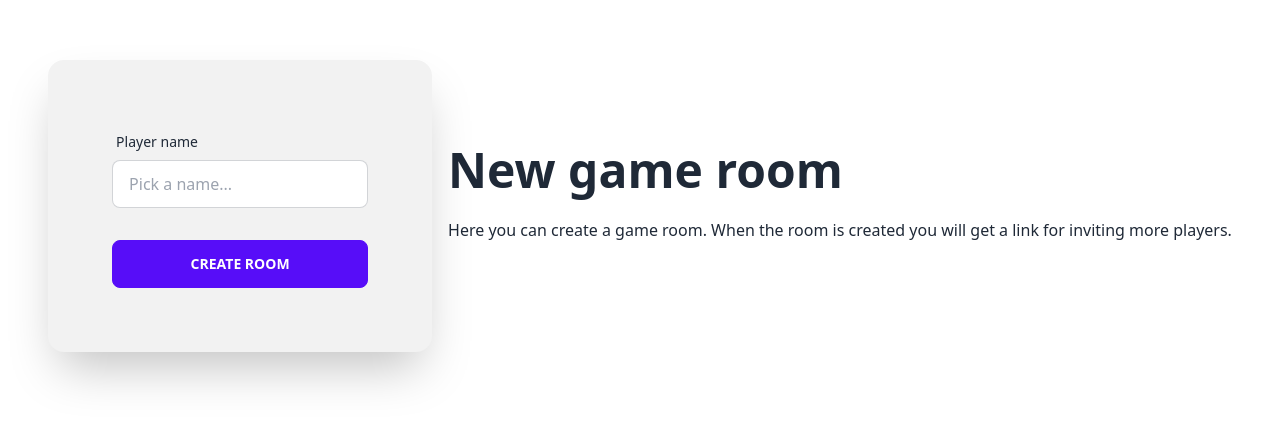
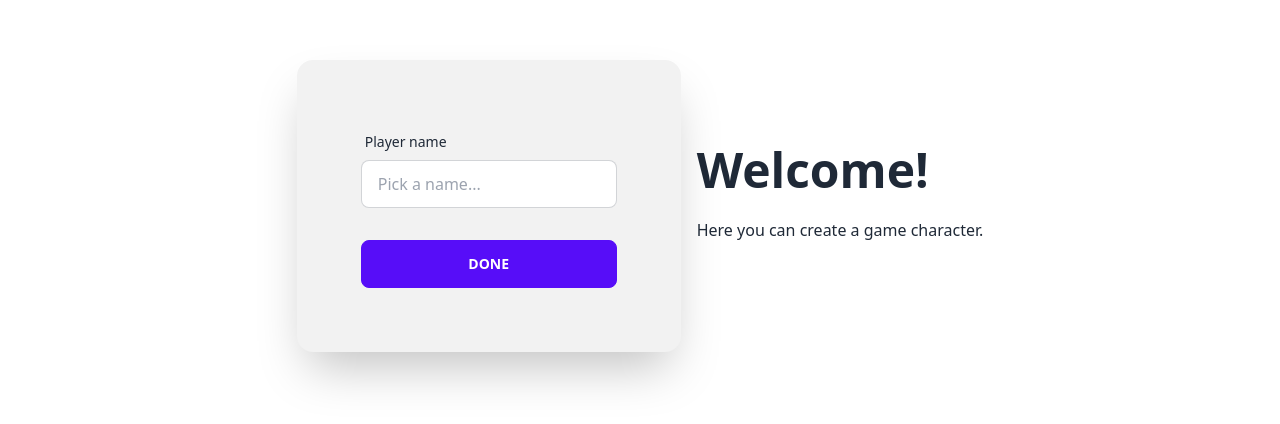
Before and after one commit to davidgrankvist/maze-game, a React (Vite) app in the folder client/: page / in a window 1280 px wide. Shown: the part 194-618 px from the top of the page. Built offline with nearby package versions, Linux system fonts and the light colour scheme.

Commit message:
add character page
- set name globally via one page
- reroute if no name is set yet

```diff
--- a/client/src/App.tsx
+++ b/client/src/App.tsx
@@ -3,14 +3,17 @@ import { BrowserRouter, Routes, Route } from 'react-router-dom';
 import { Lobby } from './pages/Lobby';
 import { Room } from './pages/Room';
 import { Game } from './pages/Game';
+import { Character } from './pages/Character';
+import { CharacterCheck } from './common/components/CharacterCheck';
 
 function App() {
   return (
     <BrowserRouter>
       <Routes>
-        <Route path="/" element={<Lobby />} />
-        <Route path="/room/:roomCode" element={<Room />} />
-        <Route path="/game/:roomCode" element={<Game />} />
+        <Route path="/" element={<Character />} />
+        <Route path="/lobby" element={<CharacterCheck><Lobby /></CharacterCheck>} />
+        <Route path="/room/:roomCode" element={<CharacterCheck><Room /></CharacterCheck>} />
+        <Route path="/game/:roomCode" element={<CharacterCheck><Game /></CharacterCheck>} />
         <Route path="/*" element={"Not found"} />
       </Routes>
     </BrowserRouter>
--- /dev/null
+++ b/client/src/common/components/CharacterCheck.tsx
@@ -0,0 +1,18 @@
+import { useEffect } from "react";
+import { useNavigate } from "react-router";
+import { getPlayerName } from "../localStorage";
+
+interface CharacterCheckProps {
+  children: JSX.Element;
+}
+
+export function CharacterCheck({ children }: CharacterCheckProps): JSX.Element {
+  const navigate = useNavigate();
+  const name = getPlayerName();
+  useEffect(() => {
+    if (!name) {
+      navigate("/");
+    }
+  }, [navigate, name]);
+  return name ? children : <div />;
+}
--- /dev/null
+++ b/client/src/pages/Character.tsx
@@ -0,0 +1,42 @@
+
+import { useNavigate } from "react-router";
+import { getPlayerName, setPlayerName } from "../common/localStorage";
+
+
+export function Character(): JSX.Element {
+  const navigate = useNavigate();
+
+  const handleSubmit: React.FormEventHandler = async (e) => {
+    e.preventDefault();
+    const form = e.target as any;
+    const formData = new FormData(form);
+
+    const playerName = String(formData.get("name"));
+    setPlayerName(playerName);
+
+    navigate(`/lobby`);
+  };
+  return (
+    <div className="hero min-h-screen">
+      <div className="hero-content flex-col lg:flex-row-reverse">
+        <div className="text-center lg:text-left">
+          <h1 className="text-5xl font-bold">Welcome!</h1>
+          <p className="py-6">Here you can create a game character.</p>
+        </div>
+        <form onSubmit={handleSubmit} className="card flex-shrink-0 w-full max-w-sm shadow-2xl bg-base-200">
+          <div className="card-body">
+            <div className="form-control">
+              <label className="label">
+                <span className="label-text">Player name</span>
+              </label>
+              <input name="name" type="text" placeholder="Pick a name..." className="input input-bordered" required={true} defaultValue={getPlayerName() ?? ""} />
+            </div>
+            <div className="form-control mt-6">
+              <button type="submit" className="btn btn-primary">Done</button>
+            </div>
+          </div>
+        </form>
+      </div>
+    </div>
+  );
+}
--- a/client/src/pages/Lobby.tsx
+++ b/client/src/pages/Lobby.tsx
@@ -1,41 +1,22 @@
 import { useNavigate } from "react-router";
-import { getPlayerName, setPlayerName } from "../common/localStorage";
+
 
 export function Lobby(): JSX.Element {
   const navigate = useNavigate();
 
-  const handleSubmit: React.FormEventHandler = async (e) => {
-    e.preventDefault();
-    const form = e.target as any;
-    const formData = new FormData(form);
-
-    const playerName = String(formData.get("name"));
-    setPlayerName(playerName);
-
+  const onCreateRoom: React.FormEventHandler = () => {
     // TODO get this in the backend response
     const roomCode = "roomarino";
     navigate(`/room/${roomCode}`);
   };
   return (
     <div className="hero min-h-screen">
-      <div className="hero-content flex-col lg:flex-row-reverse">
-        <div className="text-center lg:text-left">
-          <h1 className="text-5xl font-bold">New game room</h1>
-          <p className="py-6">Here you can create a game room. When the room is created you will get a link for inviting more players.</p>
+      <div className="hero-content text-center">
+        <div className="max-w-md">
+          <h1 className="text-5xl font-bold">Host a room</h1>
+          <p className="py-6">Here you can create a game room. You will able to invite more players by sharing a link.</p>
+          <button className="btn btn-primary" onClick={onCreateRoom}>Create room</button>
         </div>
-        <form onSubmit={handleSubmit} className="card flex-shrink-0 w-full max-w-sm shadow-2xl bg-base-200">
-          <div className="card-body">
-            <div className="form-control">
-              <label className="label">
-                <span className="label-text">Player name</span>
-              </label>
-              <input name="name" type="text" placeholder="Pick a name..." className="input input-bordered" required={true} defaultValue={getPlayerName() ?? ""} />
-            </div>
-            <div className="form-control mt-6">
-              <button type="submit" className="btn btn-primary">Create room</button>
-            </div>
-          </div>
-        </form>
       </div>
     </div>
   );
```
